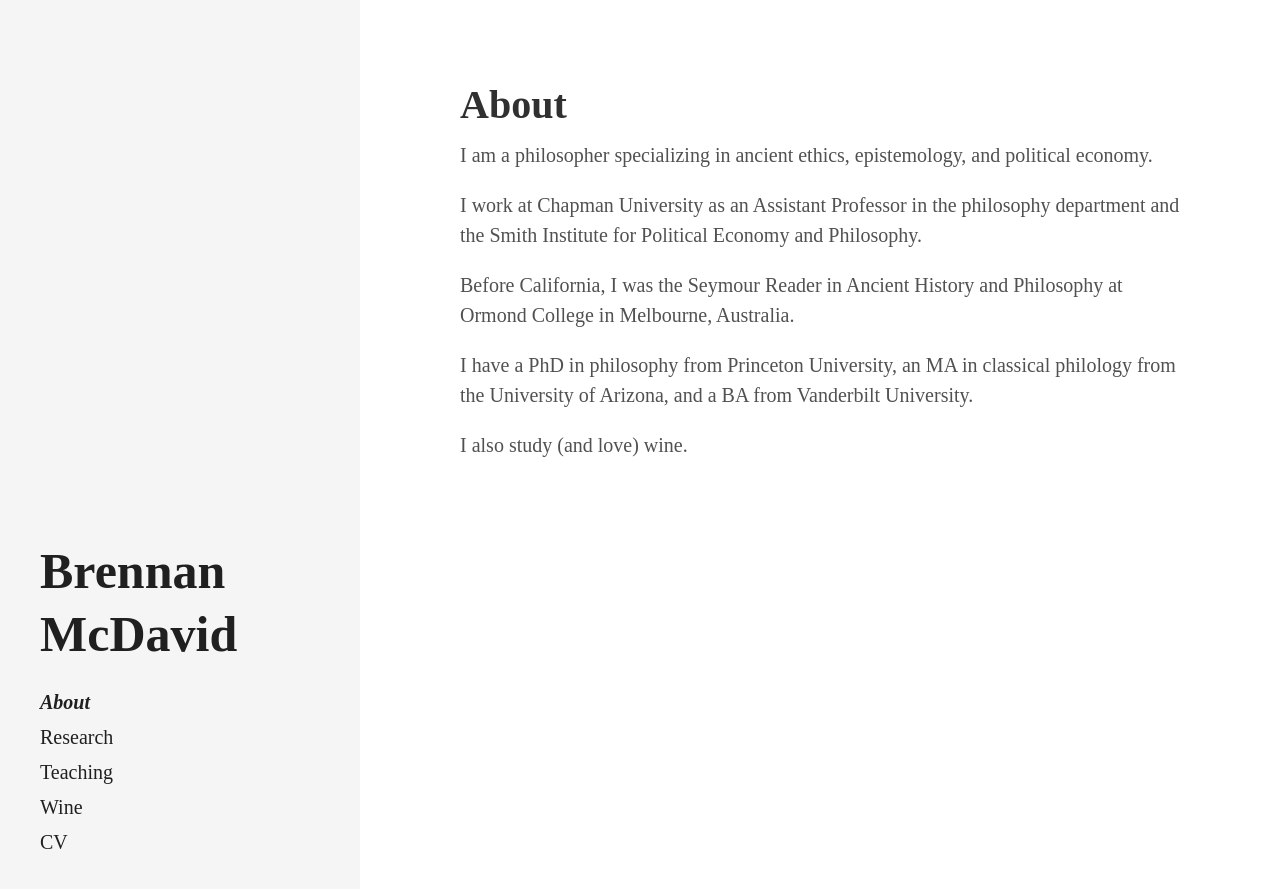
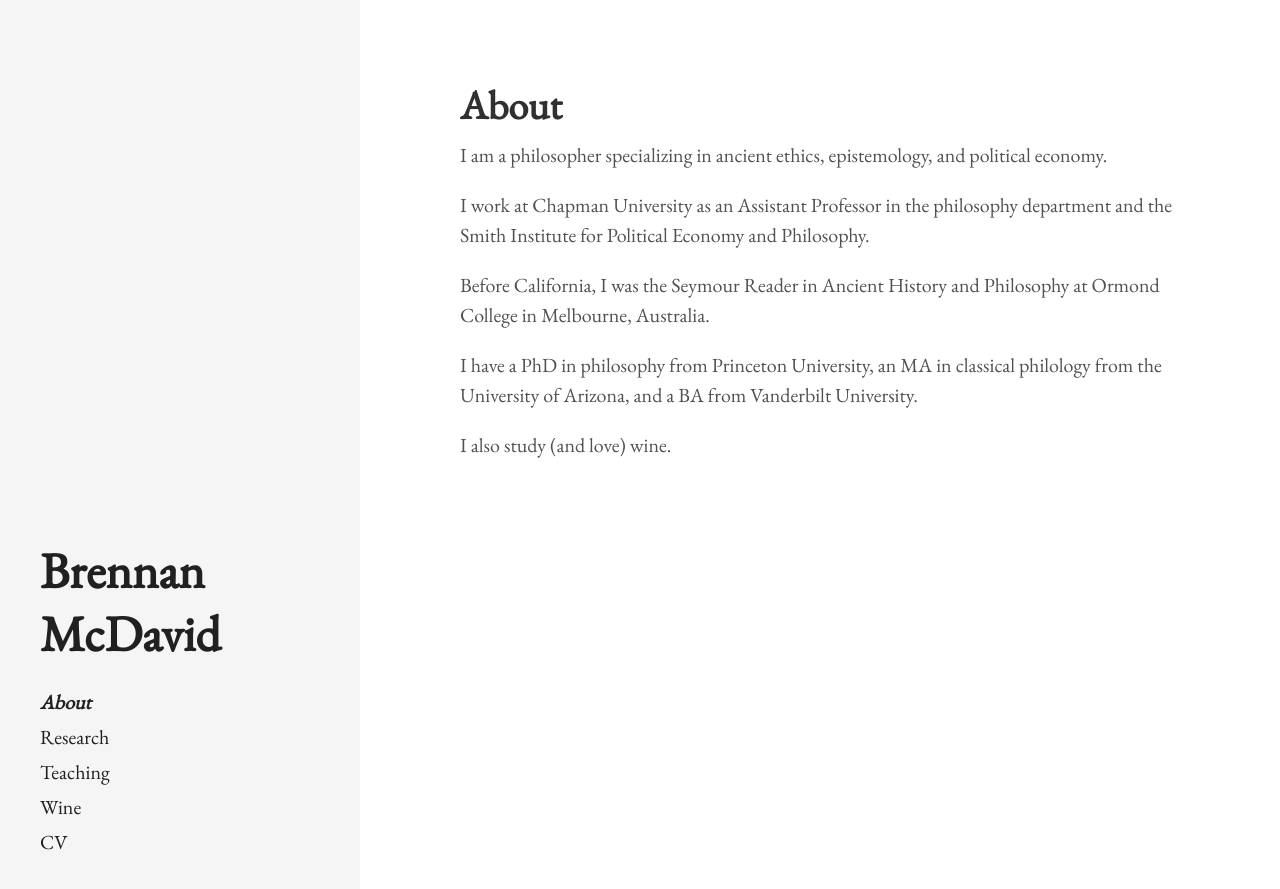
Before and after one commit to bkmcdavid/bkmcdavid.github.io, a Jekyll site: the page built from index.html, in a window 1280 px wide. Shown: the top 889 px of the page. Built offline with Jekyll 4.4.1, drawn with Linux system fonts in a browser that asks for light colours; the list of posts is cut into pages by our own code.

Commit message:
add EB Garamond

```diff
--- a/_includes/head.html
+++ b/_includes/head.html
@@ -18,7 +18,7 @@
   <link rel="stylesheet" href="{{ '/' | relative_url }}public/css/poole.css">
   <link rel="stylesheet" href="{{ '/' | relative_url }}public/css/syntax.css">
   <link rel="stylesheet" href="{{ '/' | relative_url }}public/css/hyde.css">
-  <link rel="stylesheet" href="https://fonts.googleapis.com/css2?family=Merriweather:wght@400;700&family=Open+Sans&display=swap">
+  <link rel="stylesheet" href="https://fonts.googleapis.com/css2?family=EB+Garamond&family=Merriweather:wght@400;700&family=Open+Sans&display=swap">
 
   <!-- Icons -->
   <link rel="apple-touch-icon-precomposed" sizes="144x144" href="{{ site.baseurl }}public/apple-touch-icon-144-precomposed.png">
```
